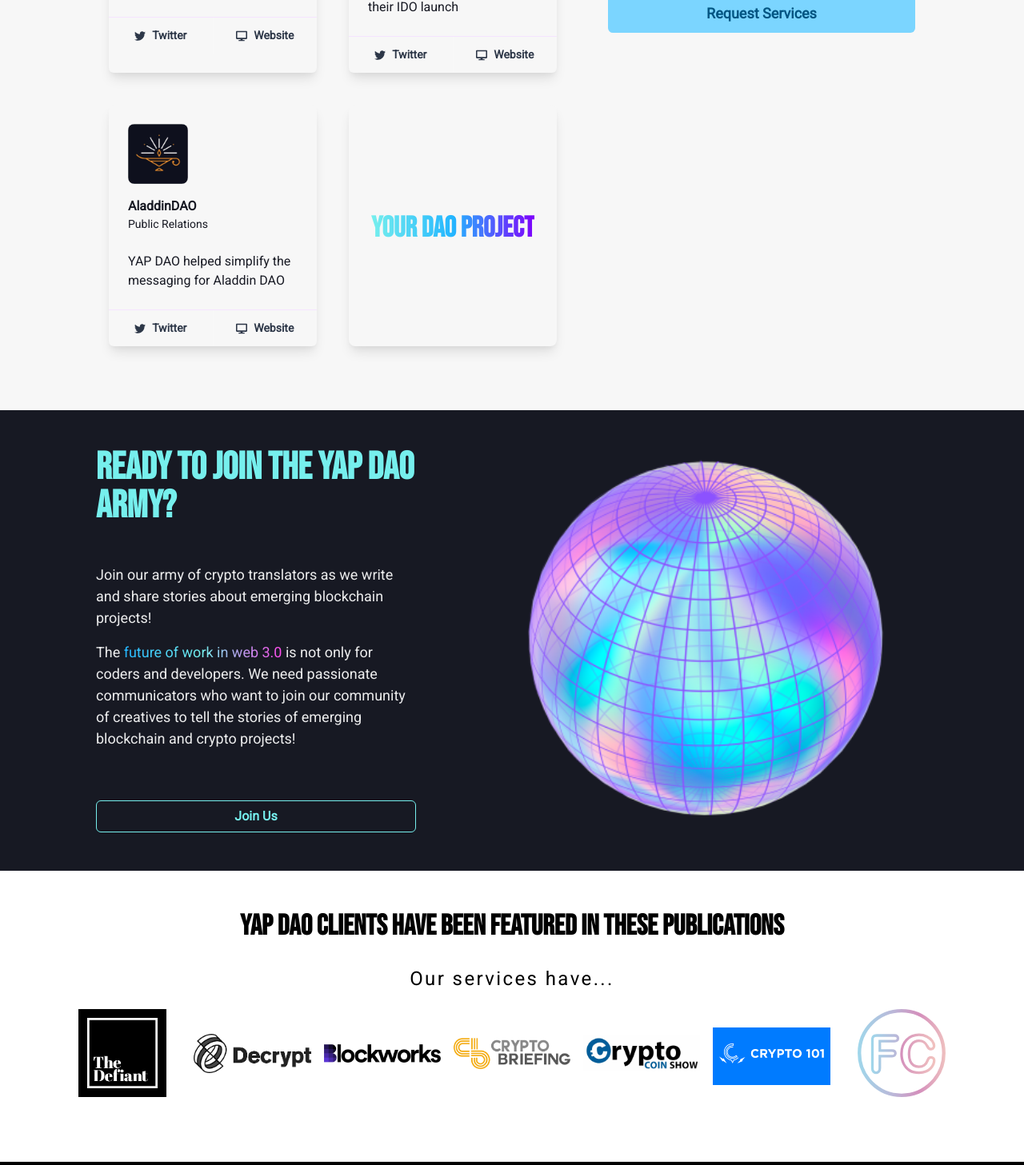
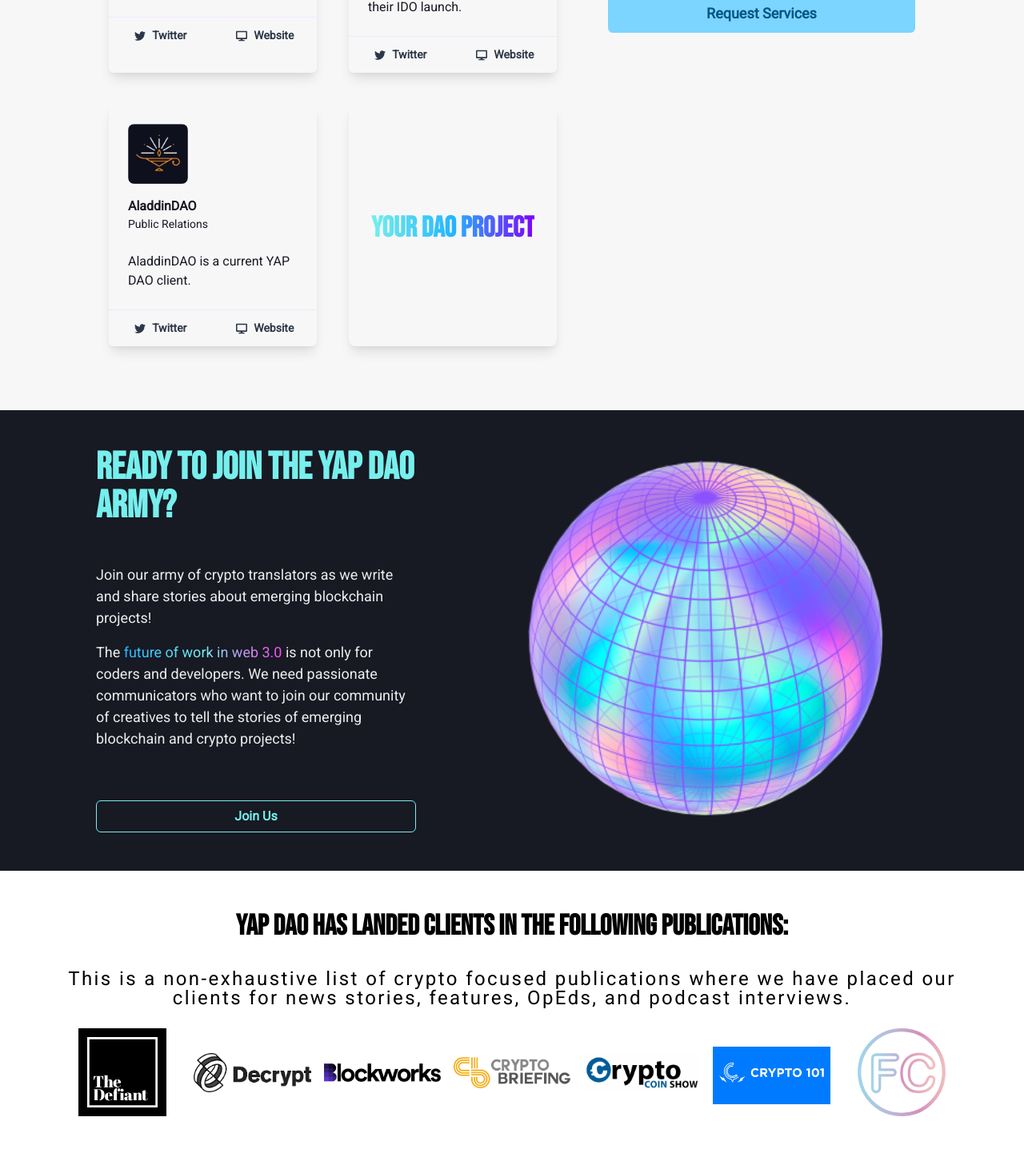
Before and after one commit to jonathanprozzi/YAP-DAO-Website, a Next.js app: page / in a window 1280 px wide. Shown: the part 3225-4682 px from the top of the page at 80% size. Built offline with nearby package versions, Linux system fonts and the light colour scheme.

Commit message:
updated PublicationsSection copy

```diff
--- a/components/PublicationsSection.tsx
+++ b/components/PublicationsSection.tsx
@@ -21,7 +21,7 @@
       >
         <Box mx='auto' px={{ base: "6", md: "8" }}>
           <Heading as='h2' textAlign='center' color='black' marginX='auto'>
-            YAP DAO clients have been featured in these publications
+            YAP DAO has landed clients in the following publications:
           </Heading>
           <Stack>
             <Text
@@ -34,7 +34,9 @@
               paddingTop={4}
               align='center'
             >
-              Our services have...
+              This is a non-exhaustive list of crypto focused publications where
+              we have placed our clients for news stories, features, OpEds, and
+              podcast interviews.
             </Text>
           </Stack>
           <SimpleGrid
--- a/components/_projectData.tsx
+++ b/components/_projectData.tsx
@@ -24,7 +24,7 @@
     twitter: "https://twitter.com/PrimeDAO_",
     website: "https://prime.xyz",
     description:
-      "YAP DAO helped Prime DAO create a narrative around their IDO launch",
+      "YAP DAO helped Prime DAO create a narrative around their IDO launch.",
   },
   {
     name: "AladdinDAO",
@@ -32,6 +32,6 @@
     services: "Public Relations",
     twitter: "https://twitter.com/aladdindao",
     website: "https://aladdin.club",
-    description: "YAP DAO helped simplify the messaging for Aladdin DAO",
+    description: "AladdinDAO is a current YAP DAO client.",
   },
 ];
```
